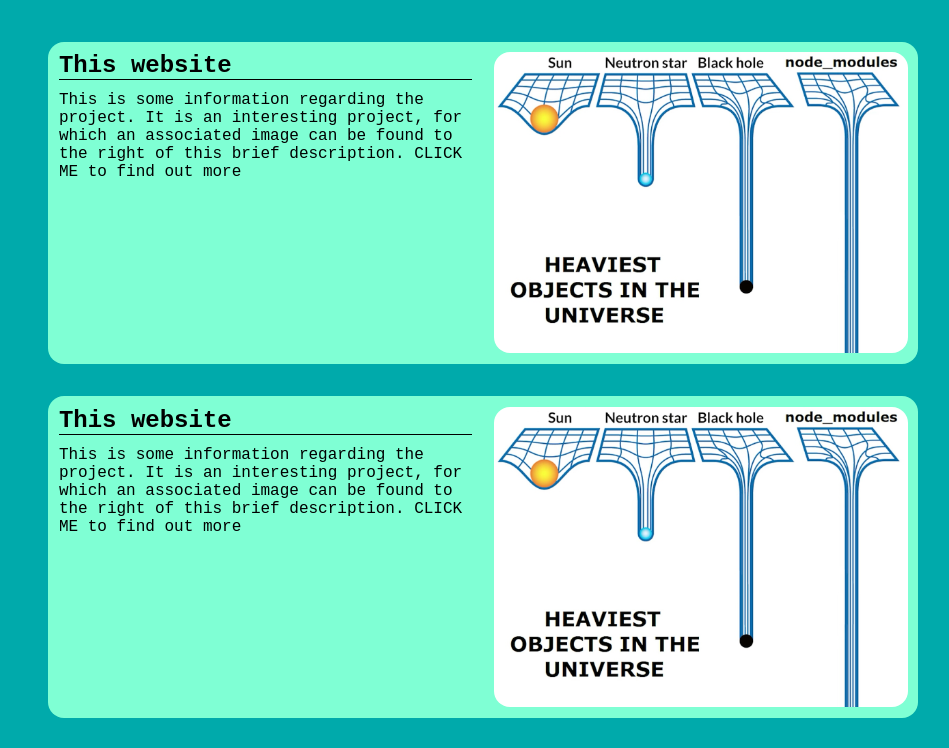
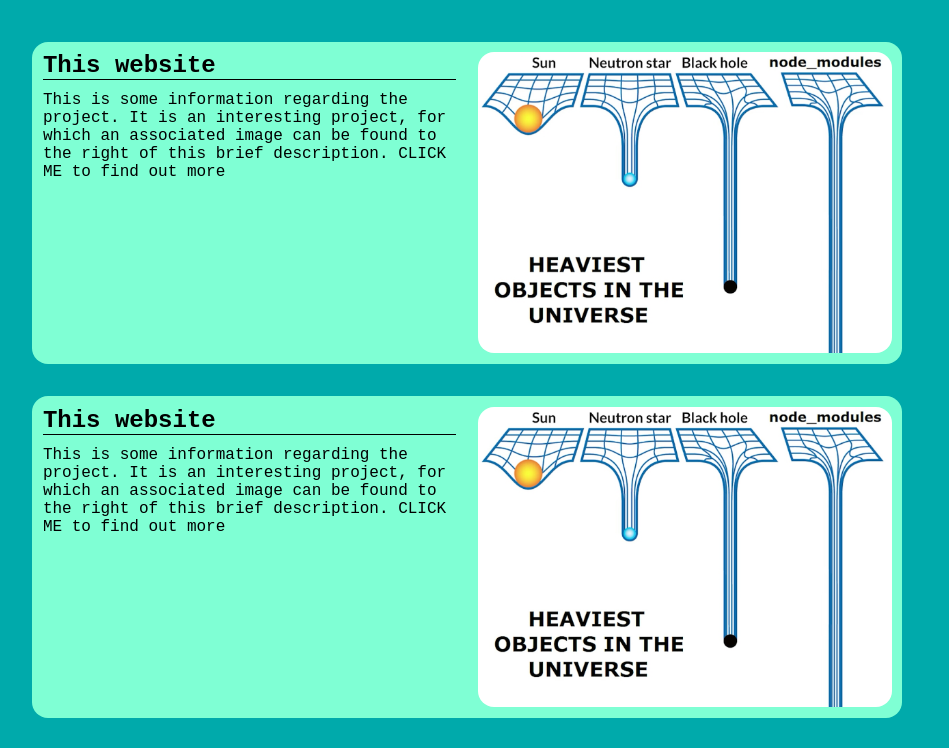
Before and after one commit to BenSnellgrove/bensnellgrove.github.io, a React (Create React App) app: page / in a window 1280 px wide. Shown: the top 748 px of the page, without its empty margins (64-1013 px from the left). Built offline with nearby package versions, Linux system fonts and the light colour scheme; a web font is replaced by a local one.

Commit message:
Minor changes to styling

```diff
--- a/src/Project.js
+++ b/src/Project.js
@@ -20,10 +20,10 @@ function Project() {
             />
           </div>
           <div className="project-words">
-            <div class="project-words" id="title">
+            <div className="project-words" id="title">
               <h2>{name}</h2>
             </div>
-            <div class="project-words" id="description">
+            <div className="project-words" id="description">
               <p id="description">{desc}</p>
             </div>
           </div>
--- a/src/css/index.css
+++ b/src/css/index.css
@@ -30,31 +30,12 @@ body {
   margin: 1rem;
   background-color: aquamarine;
   /*border: solid 1px black;*/
-  float: left;
+  float: inline-start;
   overflow: hidden;
   border-radius: 1em;
 
   animation: hover-shrink 0.5s normal;
   transform: scale(1);
-}
-
-@media (hover: none),
-  (pointer: none),
-  (pointer: coarse),
-  (any-pointer: none),
-  (any-pointer: coarse) {
-  .project {
-    width: 80%;
-    margin: 1rem;
-    background-color: aquamarine;
-    /*border: solid 1px black;*/
-    float: left;
-    overflow: hidden;
-    border-radius: 1em;
-
-    animation: hover-shrink 0.5s normal;
-    transform: scale(1);
-  }
 }
 
 .project:hover {
@@ -115,3 +96,22 @@ img.project-image {
   /*border: solid 1px blue;*/
   margin: 2vw auto;
 }
+
+@media (hover: none),
+  (pointer: none),
+  (pointer: coarse),
+  (any-pointer: none),
+  (any-pointer: coarse) {
+  .project {
+    width: 80%;
+    margin: 1rem auto;
+    background-color: aquamarine;
+    /*border: solid 1px black;*/
+    float: left;
+    overflow: hidden;
+    border-radius: 1em;
+
+    animation: hover-shrink 0.5s normal;
+    transform: scale(1);
+  }
+}
```
